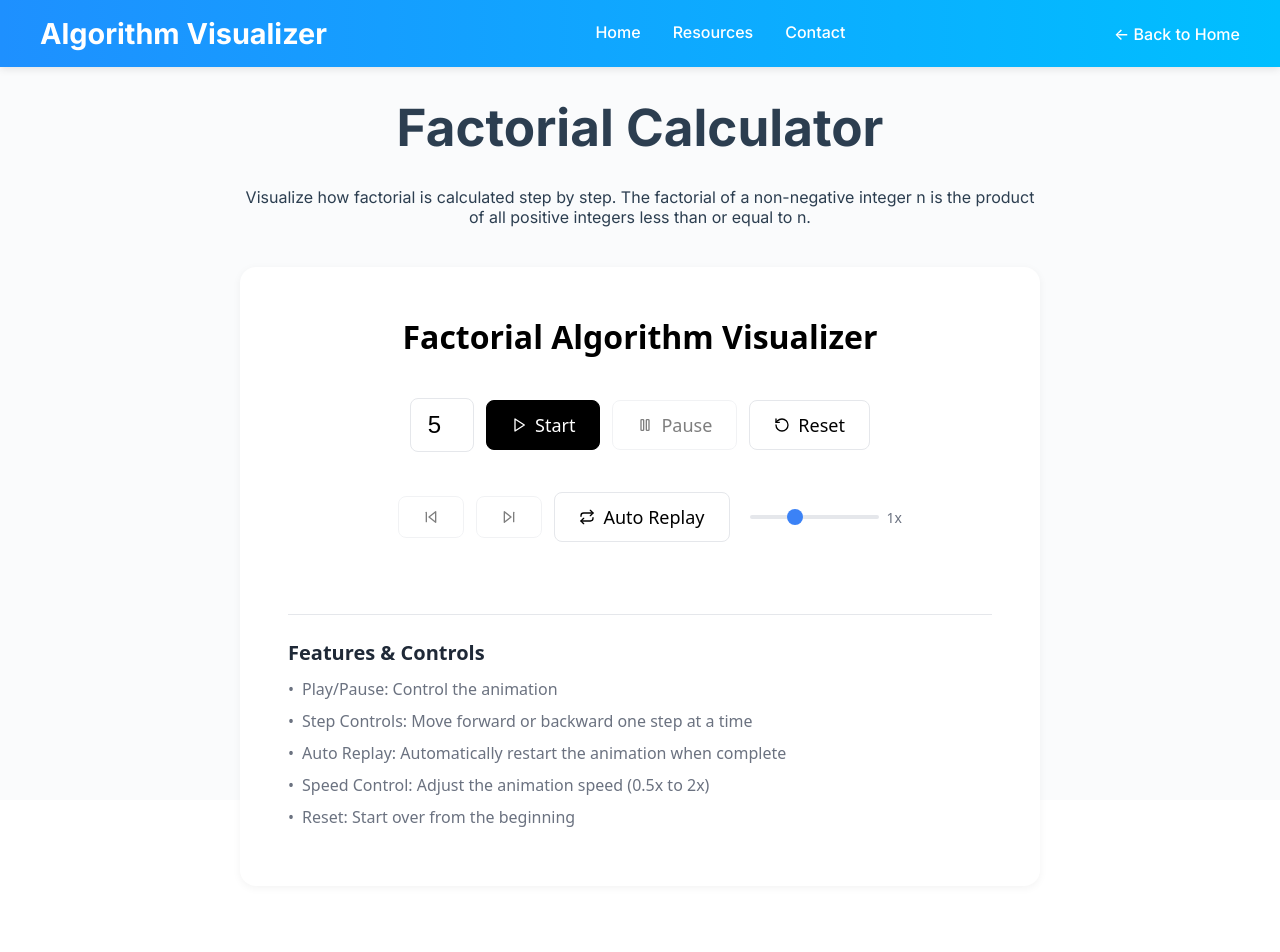
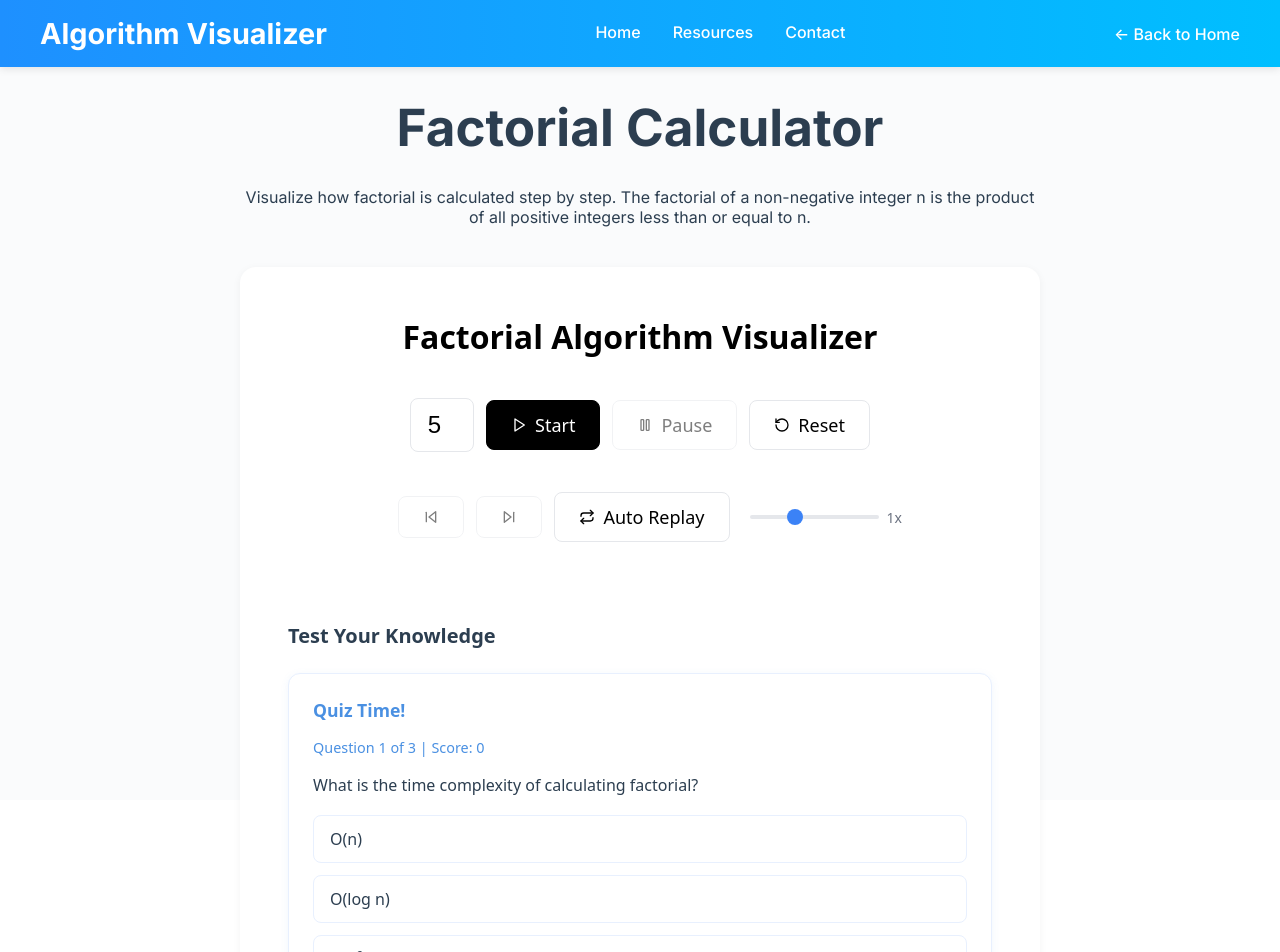
Before and after one commit to SujalPatelx/Algorithm-Visualizer, a React (Vite) app: page /factorial in a window 1280 px wide. Shown: the top 952 px of the page. Built offline with nearby package versions, Linux system fonts and the light colour scheme.

Commit message:
Enhanced Algorithms

```diff
--- a/src/algorithms/FactorialVisualizer.jsx
+++ b/src/algorithms/FactorialVisualizer.jsx
@@ -3,6 +3,7 @@
 import { useState, useRef, useEffect } from "react"
 import styled from "styled-components"
 import { Play, Pause, RotateCcw, SkipBack, SkipForward, Repeat, FastForward } from 'lucide-react'
+import QuizPanel from '../components/QuizPanel'
 
 // Styled Components
 const Container = styled.div`
@@ -222,6 +223,21 @@ const FeaturesList = styled.ul`
   }
 `
 
+const Section = styled.div`
+  margin-top: 2rem;
+`
+
+const SectionTitle = styled.h2`
+  font-size: 1.25rem;
+  color: var(--text-color);
+  margin-bottom: 1.5rem;
+  font-weight: 600;
+`
+
+const QuizSection = styled(Section)`
+  margin-top: 2rem;
+`;
+
 export default function FactorialVisualizer() {
   const [input, setInput] = useState("5")
   const [steps, setSteps] = useState([])
@@ -437,16 +453,10 @@ export default function FactorialVisualizer() {
           </StepsColumn>
         </VisualizationContainer>
 
-        <FeaturesContainer>
-          <FeaturesTitle>Features & Controls</FeaturesTitle>
-          <FeaturesList>
-            <li>Play/Pause: Control the animation</li>
-            <li>Step Controls: Move forward or backward one step at a time</li>
-            <li>Auto Replay: Automatically restart the animation when complete</li>
-            <li>Speed Control: Adjust the animation speed (0.5x to 2x)</li>
-            <li>Reset: Start over from the beginning</li>
-          </FeaturesList>
-        </FeaturesContainer>
+        <Section>
+          <SectionTitle>Test Your Knowledge</SectionTitle>
+          <QuizPanel algorithm="factorial" />
+        </Section>
       </VisualizerContainer>
     </Container>
   )
```
